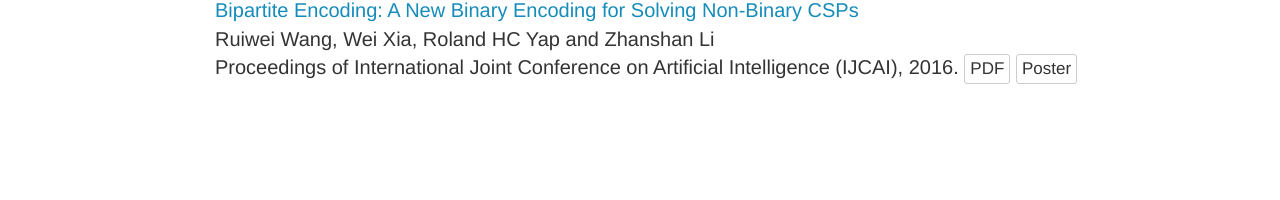
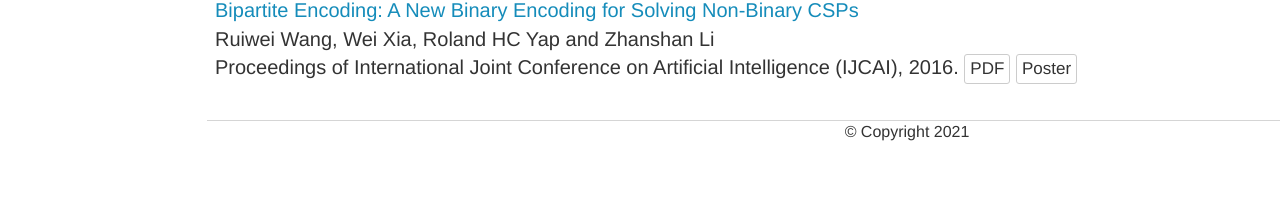
Before and after one commit to WangRuiwei/WangRuiwei.github.io, a Jekyll site: the page built from index.html, in a window 1280 px wide. Shown: the part 1002-1202 px from the top of the page. Built offline with Jekyll 4.4.1, drawn with Linux system fonts in a browser that asks for light colours.

Commit message:
Update index.html

```diff
--- a/index.html
+++ b/index.html
@@ -97,4 +97,7 @@
 </tr>
 </tbody>
 </table>
+<footer>
+<center><span class="copyright">&copy; Copyright 2021</span</center>
+</footer>
 </div><!-- /.blurb -->
```
